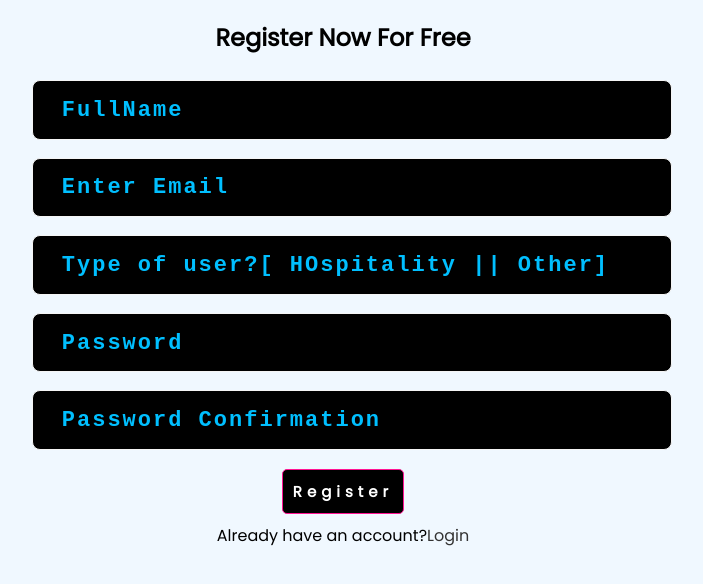
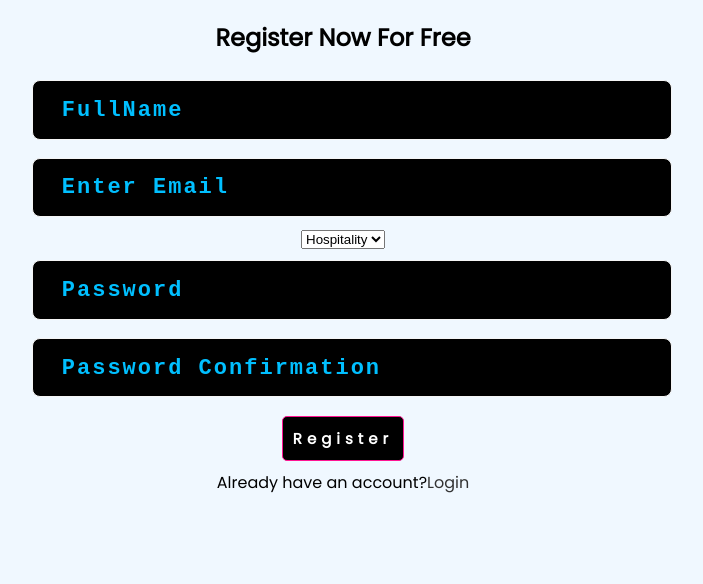
Before and after one commit to KambonoJeff/REACT-FRONT_DONATION_API, a React (Create React App) app: page /register in a window 1280 px wide. Shown: the top 584 px of the page, without its empty margins (297-1000 px from the left). Built offline with nearby package versions, Linux system fonts and the light colour scheme.

Commit message:
Html dropdown Devlopment

```diff
--- a/src/components/forms/FoodRequest.jsx
+++ b/src/components/forms/FoodRequest.jsx
@@ -66,7 +66,7 @@ const FoodRequest = ()=>{
 
           </div>
           <div className="form-control">
-          <select ref={statusRef} name="type" id="type">
+          <select className="form-control" ref={statusRef} name="type" id="type">
                 <option  value="Approved">Approved</option>
                 <option value="Not Approved">Not Approved</option>
                 <option value="Pending">Pending</option>
--- a/src/views/Register.jsx
+++ b/src/views/Register.jsx
@@ -62,7 +62,13 @@ export default function Register() {
       <div className="form-control">
           <input ref={nameRef} type="text" placeholder='FullName'/>
           <input ref={emailRef} type="email" placeholder='Enter Email'/>
-          <input ref={typeRef} type="text" placeholder='Type of user?[ HOspitality || Other]'/>
+          <select ref={typeRef} name="type" id="type">
+                <option  value="Hospitality">Hospitality</option>
+                <option value="NGO">NGO</option>
+                <option value="Admin">Admin</option>
+                <option value="Voluntary">Voluntary</option>
+
+              </select>
           <input ref={passwordRef} type="password" placeholder='Password'/>
           <input ref={passwordConfirmationRef} type="password" placeholder='Password Confirmation'/>
       </div>
```
